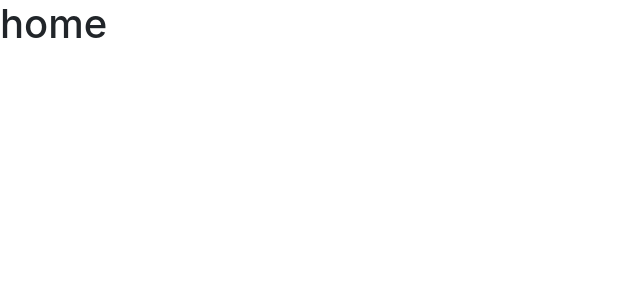
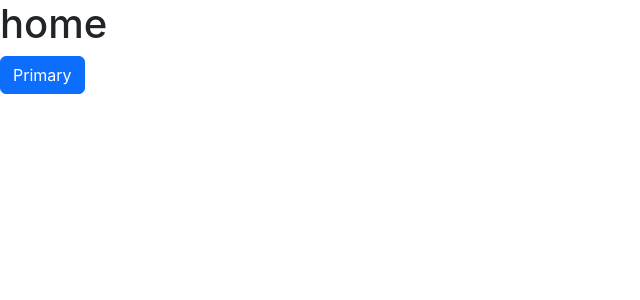
Before and after one commit to Ghaspar/ecommerce-2022, a Next.js app in the folder frontend/: page / in a window 1280 px wide. Shown: the top 300 px of the page, without its empty margins (0-640 px from the left). Built offline with nearby package versions, Linux system fonts and the light colour scheme.

Commit message:
chore: bootstrap set variables

```diff
--- a/frontend/pages/index.js
+++ b/frontend/pages/index.js
@@ -7,6 +7,8 @@
         <h1>
           home
         </h1>
+
+        <button type="button" class="btn btn-primary">Primary</button>
       </>
   )
 }
--- /dev/null
+++ b/frontend/styles/_variables.scss
@@ -0,0 +1,2 @@
+$primary: #32323B;
+$secondary: #B7005C;
--- a/frontend/styles/globals.scss
+++ b/frontend/styles/globals.scss
@@ -1,4 +1,5 @@
 @import "~bootstrap/scss/bootstrap";
+@import "./variables";
 
 html,
 body {
```
